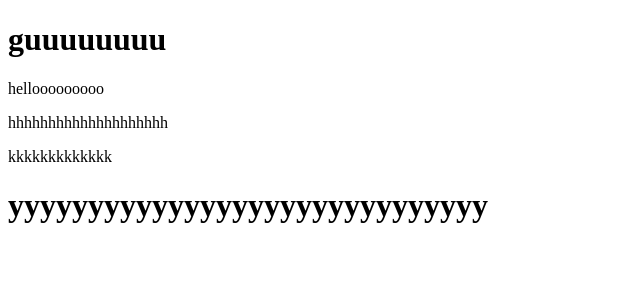
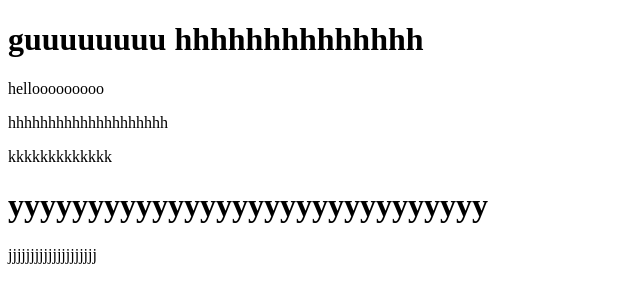
Before and after one commit to Hanahaaz/split, a plain HTML site: page index.html in a window 1280 px wide. Shown: the whole page, without its empty margins (0-640 px from the left). Drawn offline with Linux system fonts and the light colour scheme.

Commit message:
Update index.html

```diff
--- a/index.html
+++ b/index.html
@@ -6,10 +6,11 @@
     <title>Document</title>
 </head>
 <body>
-    <h1>guuuuuuuu</h1>
+    <h1>guuuuuuuu   hhhhhhhhhhhhhh</h1>
     <p>hellooooooooo</p>
     hhhhhhhhhhhhhhhhhhhh
     <p>kkkkkkkkkkkkk</p>
     <h1>yyyyyyyyyyyyyyyyyyyyyyyyyyyyyy</h1>
+    jjjjjjjjjjjjjjjjjjjj
 </body>
 </html>
```
